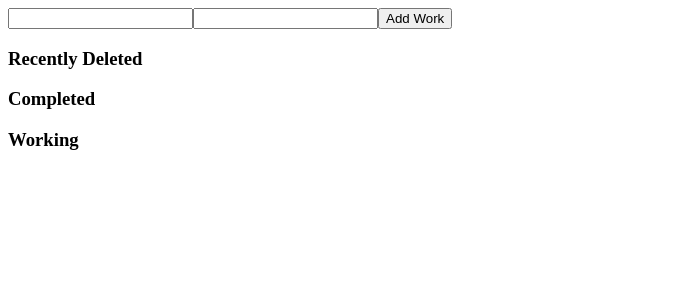
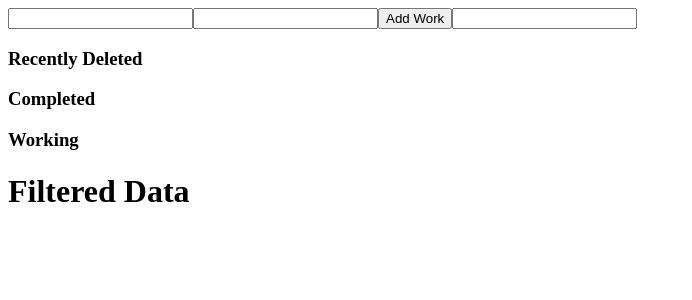
Before and after one commit to ashiwansingh-5016/To-Do-App-React, a React (Vite) app in the folder vite-project/: page / in a window 1280 px wide. Shown: the top 300 px of the page, without its empty margins (0-692 px from the left). Built offline with nearby package versions, Linux system fonts and the light colour scheme.

Commit message:
Searched-Bar

```diff
--- a/vite-project/src/feature/body.jsx
+++ b/vite-project/src/feature/body.jsx
@@ -7,9 +7,9 @@ function Body(){
     const [object , setObject]=useState([]) ;
     const [recent, setRecent] = useState([]);
     const [Completed, setComplete] = useState([]);
+    const [search, setSearch] = useState("");
 
-
-
+    const filteredData = object.filter((item) =>item.title.toLowerCase().includes(search.toLowerCase()) || item.Discription.toLowerCase().includes(search.toLowerCase()));
 
 
     const addValue = ()=>{
@@ -28,14 +28,17 @@ function Body(){
         setObject(object.filter((_, i) => i !== index));
 
     }
-
     return (
         <div>
             <input value={input} onChange={(e)=>setInput(e.target.value)}></input>
             <input value={disc_input} onChange={(e)=>setDisc_input(e.target.value)}></input>
             <button onClick={addValue}>Add Work</button>
+            <input onChange={(e) => setSearch(e.target.value) }></input>
 
             <div>
+
+
+
                 {object.map((e , index)=><div key={index}>{e.title}-{e.Discription}<button onClick={()=>Delete(index)}>Delete</button><input type="checkbox" onChange={()=>Complete(index)}></input></div>)}
                 <h3>Recently Deleted</h3>
                 {recent.map((e, index) => (<div key={index}>{e.title} - {e.Discription}</div>))}
@@ -43,6 +46,9 @@ function Body(){
                 {Completed.map((e, index) => (<div key={index}>{e.title} - {e.Discription}</div>))}
                 <h3>Working</h3>
                 {object.map((e, index) => (<div key={index}>{e.title} - {e.Discription}</div>))}
+                <h1>Filtered Data</h1>
+                {filteredData.map((e) => (<div> {e.title} - {e.Discription} </div>))}
+
             </div>
         </div>
     )
```
Lines whose indentation alone changed are shown as unchanged.
